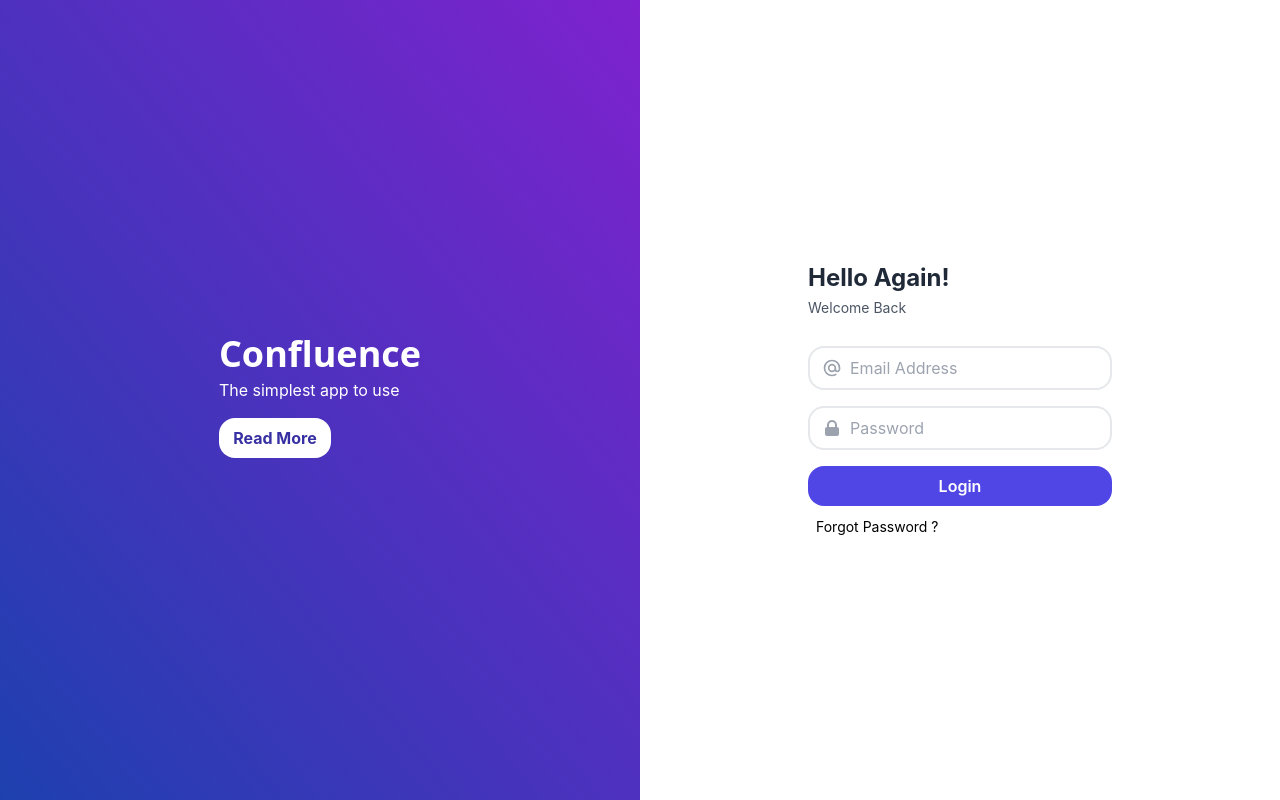
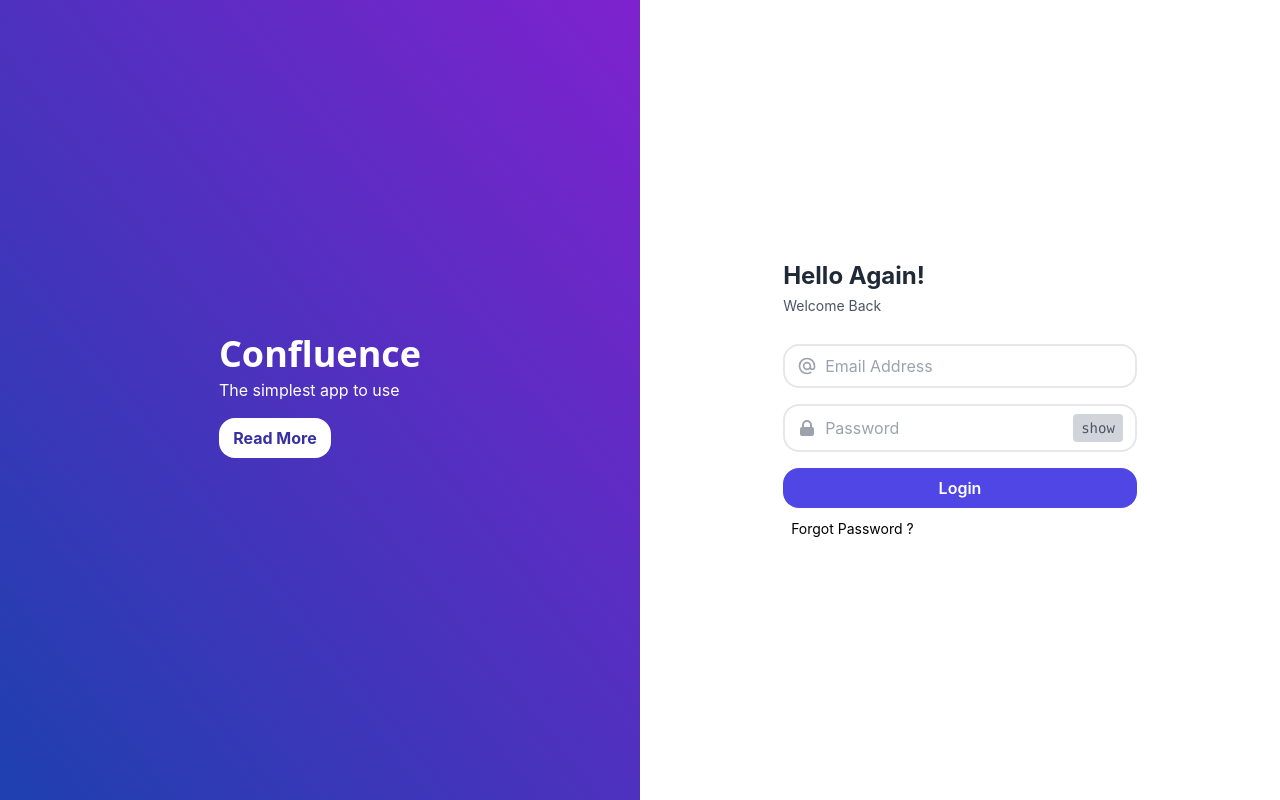
Before and after one commit to akshil124/confluence-frontend, a React (Create React App) app: page /login in a window 1280 px wide. Built offline with nearby package versions, Linux system fonts and the light colour scheme.

Commit message:
create-login-page

```diff
--- a/package.json
+++ b/package.json
@@ -8,8 +8,10 @@
     "@testing-library/user-event": "^13.5.0",
     "react": "^18.2.0",
     "react-dom": "^18.2.0",
+    "react-hook-form": "^7.43.1",
     "react-router-dom": "^6.8.1",
     "react-scripts": "5.0.1",
+    "regenerate": "^1.4.2",
     "web-vitals": "^2.1.4"
   },
   "scripts": {
--- a/src/pages/Login.js
+++ b/src/pages/Login.js
@@ -3,6 +3,7 @@
 const Login = () =>{
     const [data , setData] = useState([]);
     const [successMsg, setSuccessMsg] = useState("");
+    const [show, setShow] = useState(false);
     const {
         register,
         handleSubmit,
@@ -15,35 +16,39 @@
         reset();
     };
     return (
-        <div class="h-screen flex">
-            <div class="flex w-1/2 bg-gradient-to-tr from-blue-800 to-purple-700 i justify-around items-center">
+        <div className="h-screen flex">
+            <div className="flex w-1/2 bg-gradient-to-tr from-blue-800 to-purple-700 i justify-around items-center">
                 <div>
-                    <h1 class="text-white font-bold text-4xl font-sans">Confluence</h1>
-                    <p class="text-white mt-1">The simplest app to use</p>
-                    <button type="submit" class="block w-28 bg-white text-indigo-800 mt-4 py-2 rounded-2xl font-bold mb-2">Read More</button>
+                    <h1 className="text-white font-bold text-4xl font-sans">Confluence</h1>
+                    <p className="text-white mt-1">The simplest app to use</p>
+                    <button type="submit" className="block w-28 bg-white text-indigo-800 mt-4 py-2 rounded-2xl font-bold mb-2">Read More</button>
                 </div>
             </div>
-            <div class="flex w-1/2 justify-center items-center bg-white">
-                <form class="bg-white" onSubmit={handleSubmit(onSubmit)}>
-                    <h1 class="text-gray-800 font-bold text-2xl mb-1">Hello Again!</h1>
-                    <p class="text-sm font-normal text-gray-600 mb-7">Welcome Back</p>
-                    <div class="flex items-center border-2 py-2 px-3 rounded-2xl mb-4">
-                        <svg xmlns="http://www.w3.org/2000/svg" class="h-5 w-5 text-gray-400" fill="none" viewBox="0 0 24 24" stroke="currentColor">
+            <div className="flex w-1/2 justify-center items-center bg-white">
+                <form className="bg-white" onSubmit={handleSubmit(onSubmit)}>
+                    <h1 className="text-gray-800 font-bold text-2xl mb-1">Hello Again!</h1>
+                    <p className="text-sm font-normal text-gray-600 mb-7">Welcome Back</p>
+                    {successMsg && <p className="flex items-center  bg-blue-100 border-blue-500 text-blue-700 text-sm font-bold px-4 py-3 rounded relative mb-4">{successMsg}</p>}
+                    <div className="mb-4">
+                    <div className="flex items-center border-2 py-2 px-3 rounded-2xl">
+                        <svg xmlns="http://www.w3.org/2000/svg" className="h-5 w-5 text-gray-400" fill="none" viewBox="0 0 24 24" stroke="currentColor">
                             <path stroke-linecap="round" stroke-linejoin="round" stroke-width="2" d="M16 12a4 4 0 10-8 0 4 4 0 008 0zm0 0v1.5a2.5 2.5 0 005 0V12a9 9 0 10-9 9m4.5-1.206a8.959 8.959 0 01-4.5 1.207" />
                         </svg>
-                        {successMsg && <p className="success-msg">{successMsg}</p>}
-                        <input class="pl-2 outline-none border-none" type="text" name="" id="" placeholder="Email Address" {...register("email", {
+                        <input className="pl-2 outline-none border-none " type="text" name="" id="" placeholder="Email Address"
+                               {...register("email", {
                             required: "Email is required.",
                             pattern: {value: /^[^@ ]+@[^@ ]+\.[^@ .]{2,}$/,
                             message:  "Email is not valid."}
                         })} />
-                        {errors.email && <p className="errorMsg">{errors.email.message}</p>}
                     </div>
-                    <div class="flex items-center border-2 py-2 px-3 rounded-2xl">
-                        <svg xmlns="http://www.w3.org/2000/svg" class="h-5 w-5 text-gray-400" viewBox="0 0 20 20" fill="currentColor">
+                        {errors.email && <div className="text-red-500 text-sm mt-1 mb-4 pl-4">{errors.email.message}</div>}
+                    </div>
+                    <div>
+                    <div className="flex items-center border-2 py-2 px-3 rounded-2xl">
+                        <svg xmlns="http://www.w3.org/2000/svg" className="h-5 w-5 text-gray-400" viewBox="0 0 20 20" fill="currentColor">
                             <path fill-rule="evenodd" d="M5 9V7a5 5 0 0110 0v2a2 2 0 012 2v5a2 2 0 01-2 2H5a2 2 0 01-2-2v-5a2 2 0 012-2zm8-2v2H7V7a3 3 0 016 0z" clip-rule="evenodd" />
                         </svg>
-                        <input class="pl-2 outline-none border-none" type="text" name="" id="" placeholder="Password"  {...register("password", {
+                        <input className="pl-2 outline-none border-none" type={show ? "text": "password"} name="" id="" placeholder="Password"  {...register("password", {
                             required: true,
                             validate: {
                                 checkLength: (value) => value.length >= 6,
@@ -53,23 +58,27 @@
                                     )
                             }
                         })}/>
+                        <label onClick={()=>{setShow(!show)}}
+                            className="bg-gray-300 hover:bg-gray-400 rounded px-2 py-1 text-sm text-gray-600 font-mono cursor-pointer js-password-label"
+                            >{show ? "hide" : "show"}</label>
+                    </div>
                         {errors.password?.type === "required" && (
-                            <p className="errorMsg">Password is required.</p>
+                            <p className="text-red-500 text-sm mt-1 mb-4 pl-4">Password is required.</p>
                         )}
                         {errors.password?.type === "checkLength" && (
-                            <p className="errorMsg">
+                            <p className="text-red-500 text-sm mt-1 mb-4 pl-4">
                                 Password should be at-least 6 characters.
                             </p>
                         )}
-                        {/*{errors.password?.type === "matchPattern" && (*/}
-                        {/*    <p className="errorMsg">*/}
-                        {/*        Password should contain at least one uppercase letter, lowercase*/}
-                        {/*        letter, digit, and special symbol.*/}
-                        {/*    </p>*/}
-                        {/*)}*/}
+                        {errors.password?.type === "matchPattern" && (
+                            <p className="text-red-500 text-sm mt-1 mb-4 pl-4">
+                                Password should contain at least one uppercase letter,<br/> lowercase
+                                letter, digit, and special symbol.
+                            </p>
+                        )}
                     </div>
-                    <button type="submit" class="block w-full bg-indigo-600 mt-4 py-2 rounded-2xl text-white font-semibold mb-2">Login</button>
-                    <span class="text-sm ml-2 hover:text-blue-500 cursor-pointer">Forgot Password ?</span>
+                    <button type="submit" className="block w-full bg-indigo-600 mt-4 py-2 rounded-2xl text-white font-semibold mb-2">Login</button>
+                    <span className="text-sm ml-2 hover:text-blue-500 cursor-pointer">Forgot Password ?</span>
                 </form>
             </div>
         </div>
```
